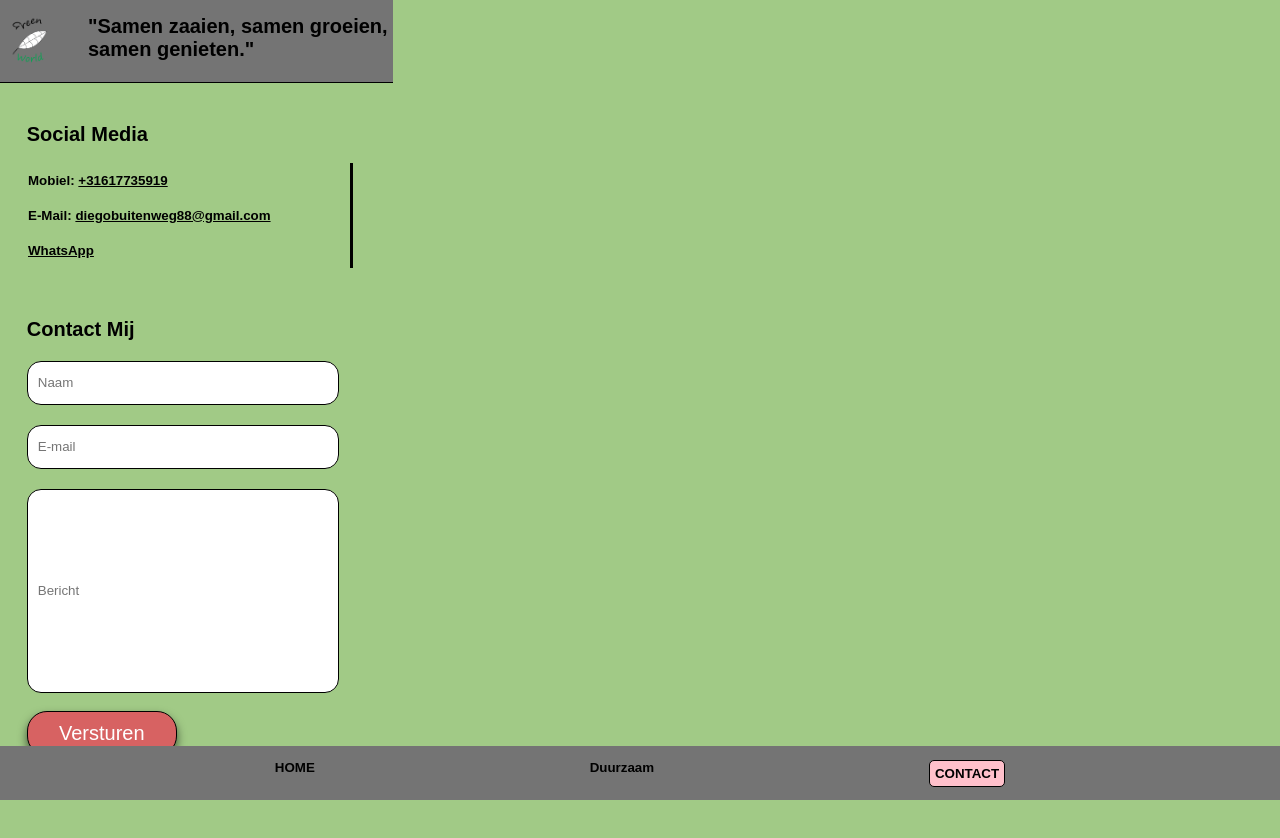
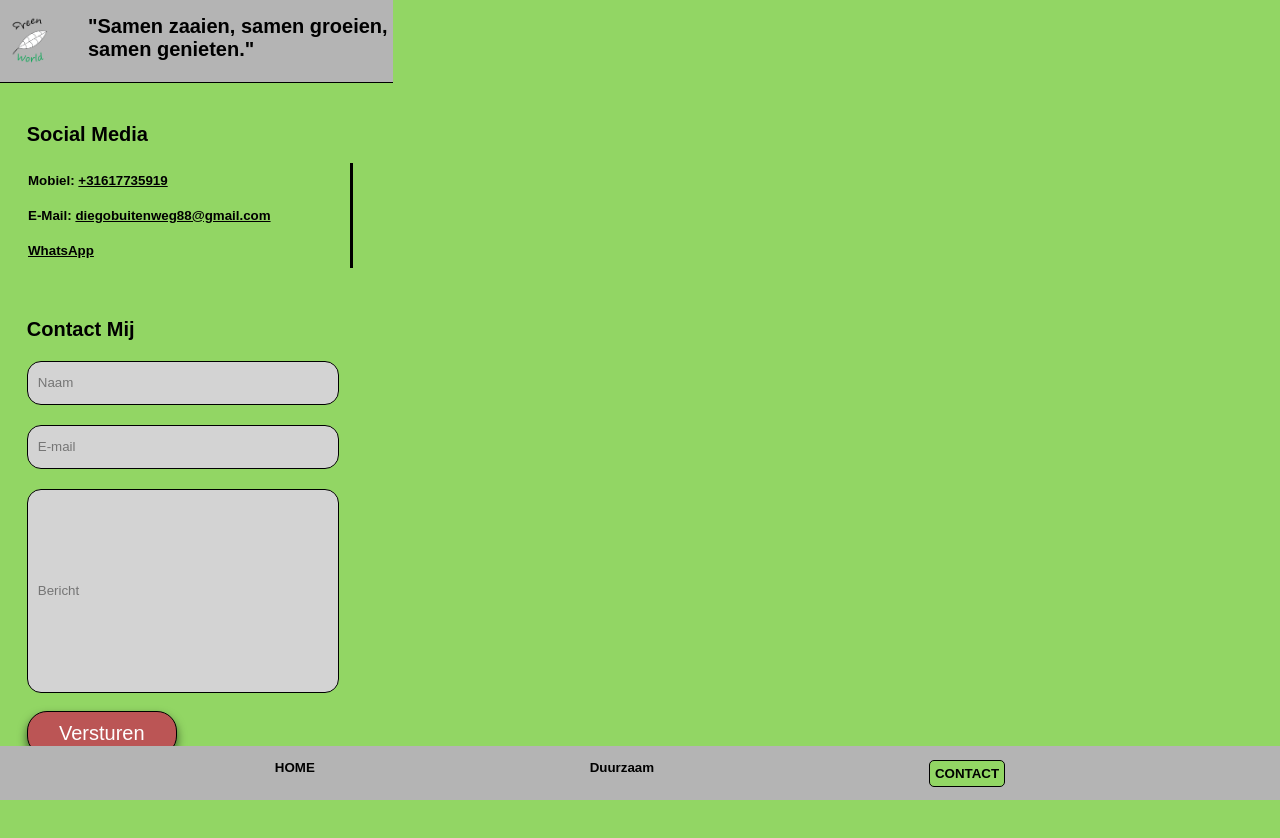
Before and after one commit to Dbuitenweg/individuele, a plain HTML site: page contact.html in a window 1280 px wide. Drawn offline with Linux system fonts and the light colour scheme.

Commit message:
6:23
1-24-2024

```diff
--- a/style.css
+++ b/style.css
@@ -1,6 +1,6 @@
 /* alles */
 body{
-    background-color: rgb(161, 202, 134);
+    background-color: rgb(146, 214, 100);
     max-width: 375px;
     height: auto;
     font-size: smaller;
@@ -14,7 +14,7 @@ footer{
     left: 0;
     width: 100%;
     height: auto;
-    background-color: rgb(116, 116, 116);
+    background-color: rgb(180, 180, 180);
     color: black;
     padding: 0;
 }
@@ -32,7 +32,7 @@ footer a{
 }
 
 .activepage{
-    background-color: pink;
+    background-color: rgb(146, 214, 100);
     border: solid black thin;
     border-radius: 5px;
     padding: 5px;
@@ -51,7 +51,7 @@ h1{
 .logo{
     border-bottom: solid black thin;
     display: flex;
-    background-color: rgb(116, 116, 116);
+    background-color: rgb(180, 180, 180);
     margin: -10px;
 }
 
@@ -225,6 +225,7 @@ h1{
     border-radius: 14px;
     outline: none;
     display: block;
+    background-color: lightgray;
 }
 
 .input-field-textarea{
@@ -237,6 +238,7 @@ h1{
     border-radius: 14px;
     outline: none;
     display: block;
+    background-color: lightgray;
 }
 
 .btnsubmit{
@@ -245,7 +247,7 @@ h1{
     margin-top: 18px;
     margin-bottom: 100px;
     padding: 10px;
-    background-color: rgb(215, 98, 98);
+    background-color: rgb(187, 85, 85);
     font-size: 20px;
     border: none;
     cursor: pointer;
```
